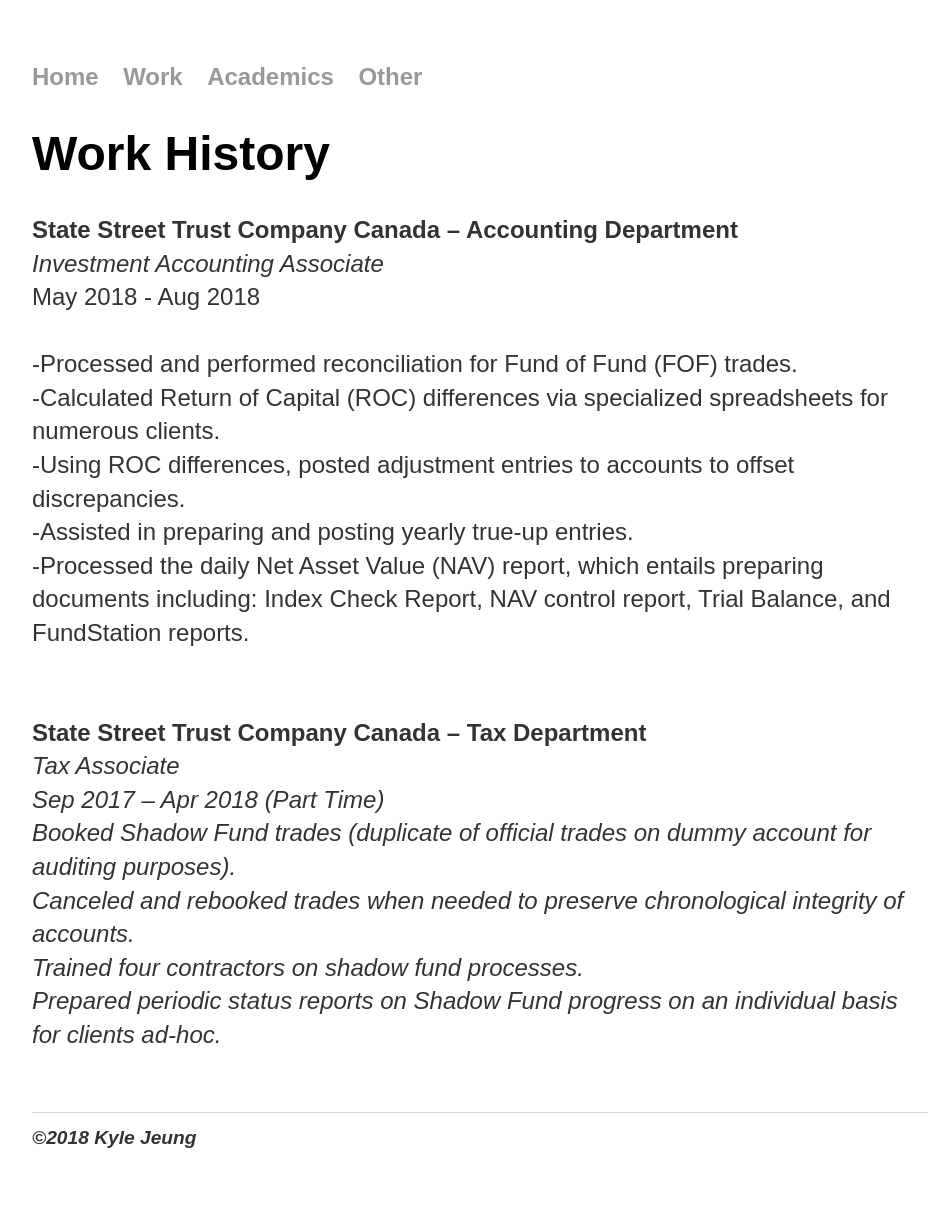
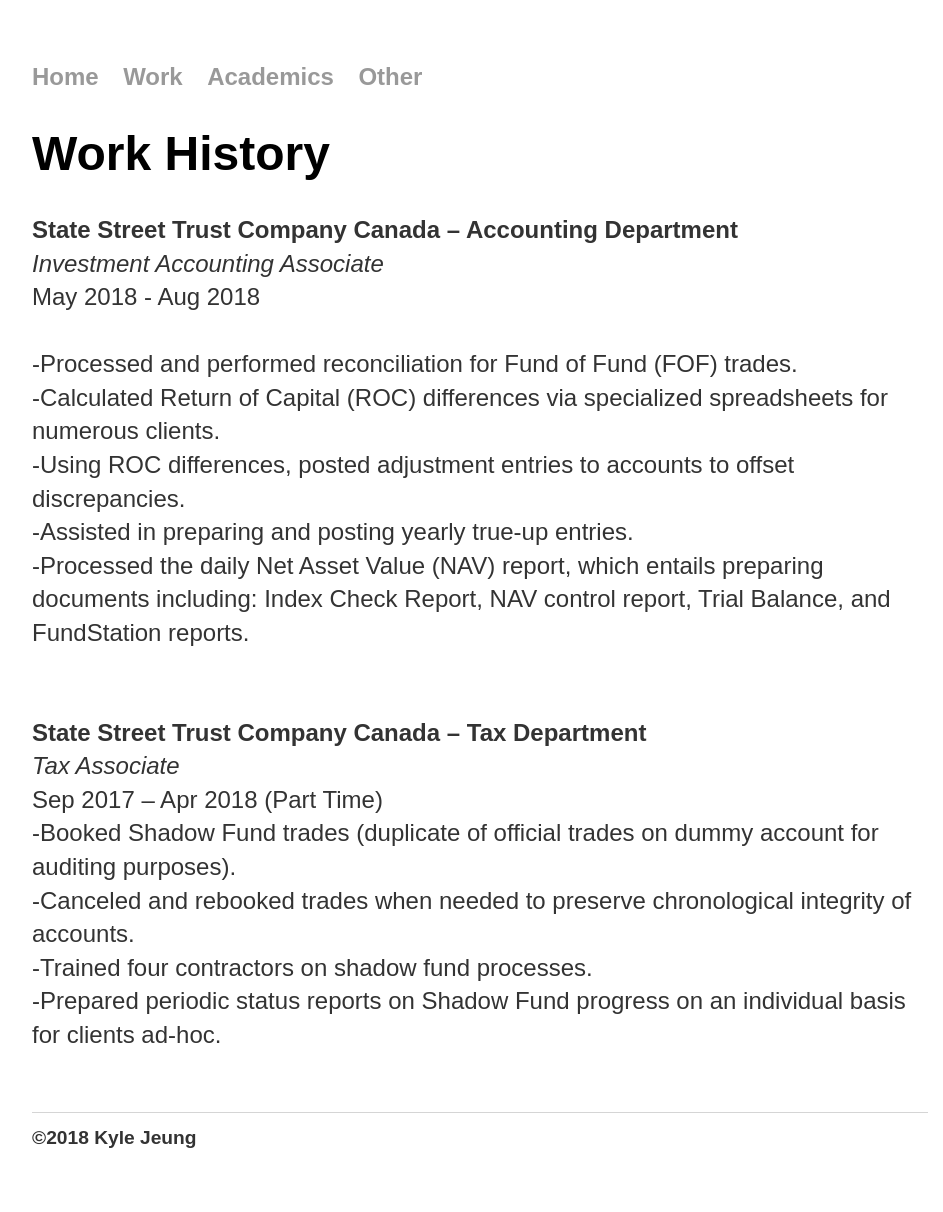
Before and after one commit to jeungkyle/portfolio, a Jekyll site: the page built from work/index.html, in a window 1280 px wide. Shown: the whole page, without its empty margins (160-1103 px from the left). Built offline with Jekyll 4.4.1, drawn with Linux system fonts in a browser that asks for light colours.

```diff
--- a/work/index.html
+++ b/work/index.html
@@ -18,10 +18,10 @@ title: Work History
 
 <p>
   <b>State Street Trust Company Canada – Tax Department</b><br>
-  <i>Tax Associate<i><br>
+  <i>Tax Associate</i><br>
   Sep 2017 – Apr 2018 (Part Time)<br>
-    Booked Shadow Fund trades (duplicate of official trades on dummy account for auditing purposes).<br>
-    Canceled and rebooked trades when needed to preserve chronological integrity of accounts.<br>
-    Trained four contractors on shadow fund processes.<br>
-    Prepared periodic status reports on Shadow Fund progress on an individual basis for clients ad-hoc.<br>
+    -Booked Shadow Fund trades (duplicate of official trades on dummy account for auditing purposes).<br>
+    -Canceled and rebooked trades when needed to preserve chronological integrity of accounts.<br>
+    -Trained four contractors on shadow fund processes.<br>
+    -Prepared periodic status reports on Shadow Fund progress on an individual basis for clients ad-hoc.<br>
 </p><br>
```
